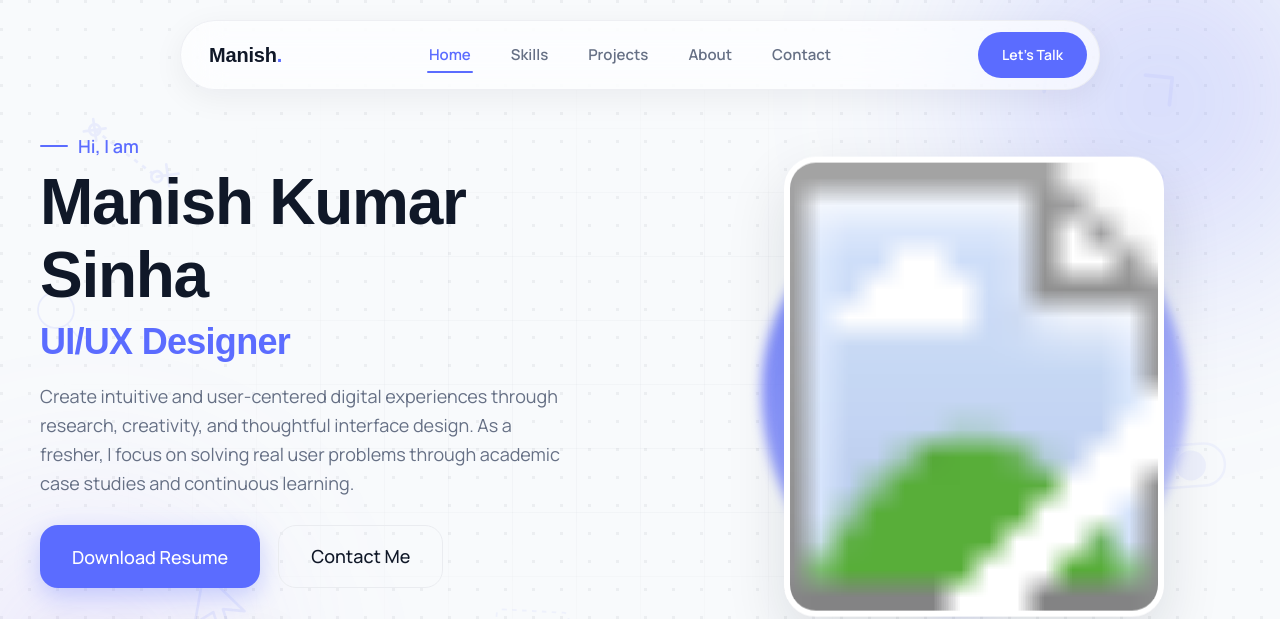
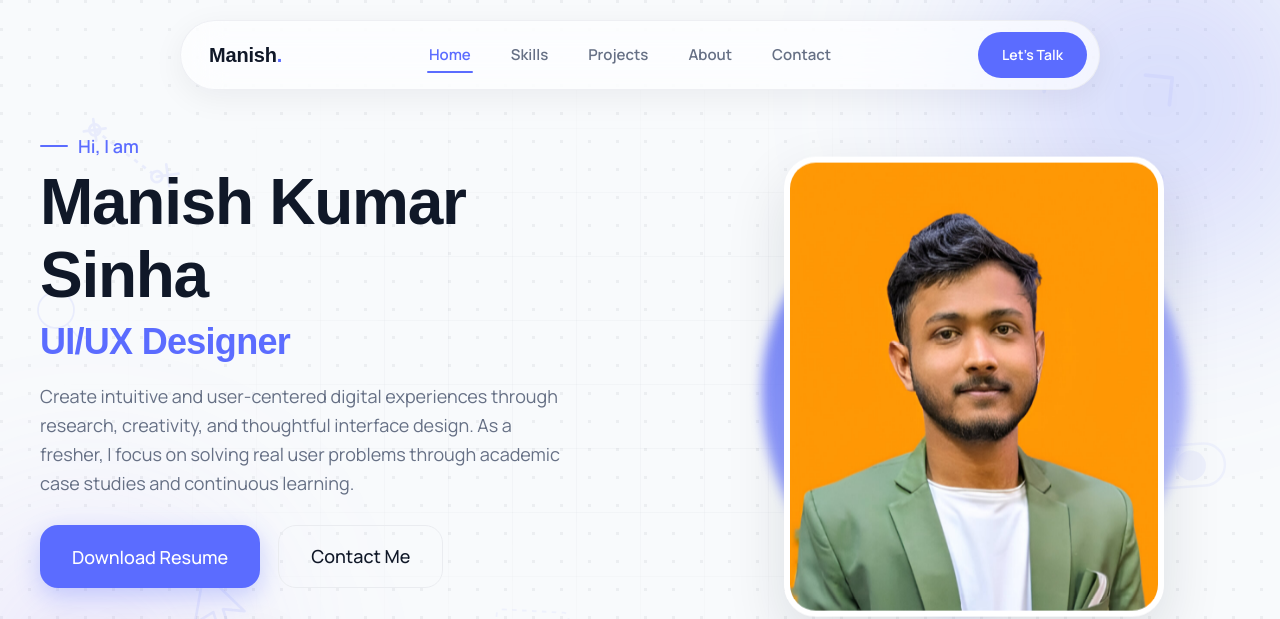
Before and after one commit to manishsinha2612-bit/myportfolio, a website: page index.html in a window 1280 px wide. Shown: the top 619 px of the page. Drawn offline with Linux system fonts and the light colour scheme; a web font is replaced by a local one.

Commit message:
Add missing hero photo asset

```diff
--- a/index.html
+++ b/index.html
@@ -116,7 +116,7 @@
       <div class="blob"></div>
       <div class="hero-portrait">
         <svg viewBox="0 0 380 460" width="100%" height="100%" preserveAspectRatio="xMidYMid slice">
-          <image href="../manish_photo.jpg" x="0" y="0" width="380" height="460" preserveAspectRatio="xMidYMid slice" class="hero-photo" alt="Manish photo"/>
+          <image href="./public/assets/manish_photo.jpg" x="0" y="0" width="380" height="460" preserveAspectRatio="xMidYMid slice" class="hero-photo" alt="Manish photo"/>
         </svg>
       </div>
     </div>
```
Also changed, not shown: public/assets/manish_photo.jpg (added), 1 other file.
